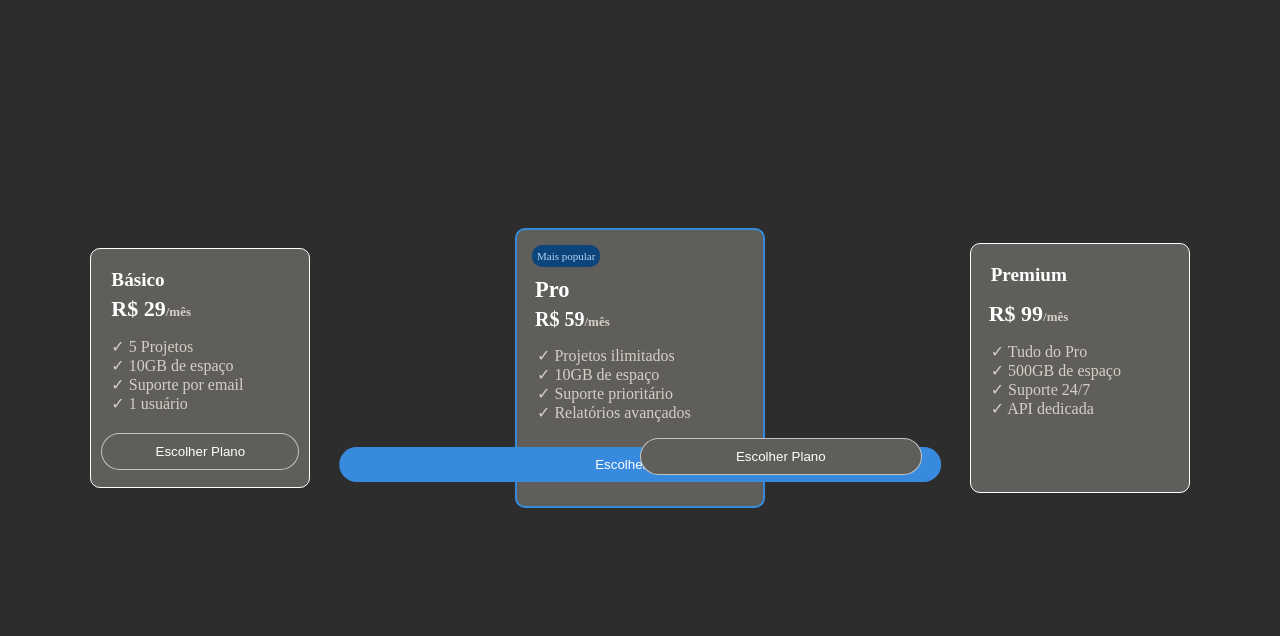
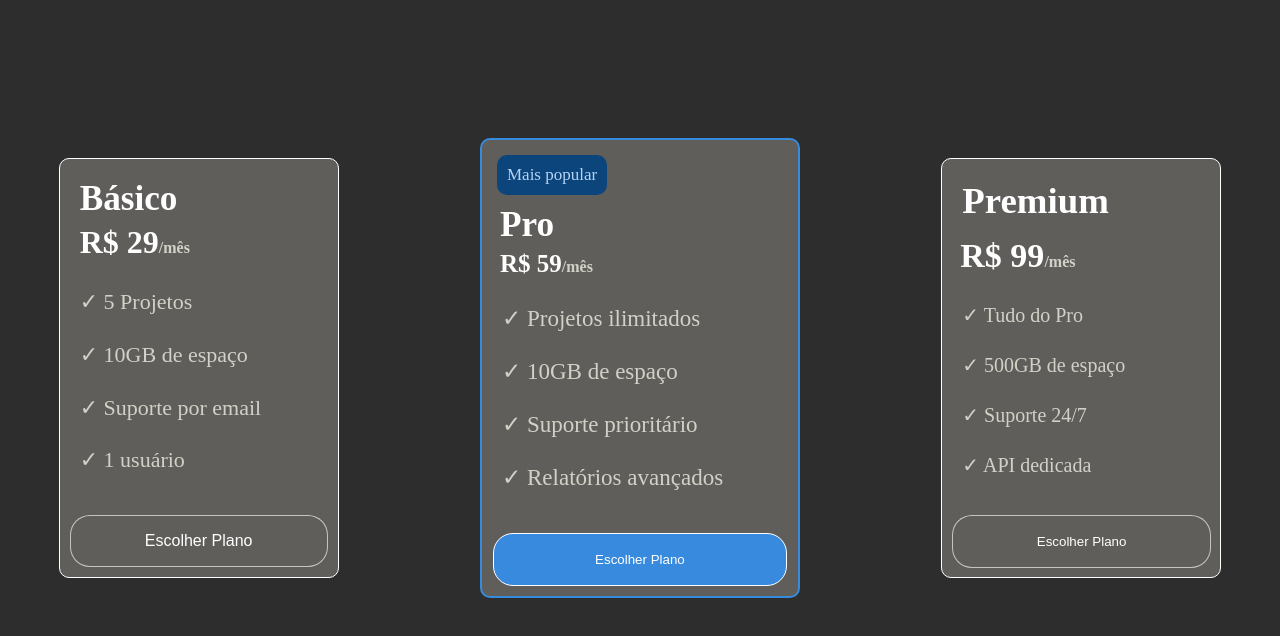
Before and after one commit to SamuelMoura17/Projeto_planos, a plain HTML site: page index.html in a window 1280 px wide. Drawn offline with Linux system fonts and the light colour scheme.

Commit message:
Update style.css

```diff
--- a/estilos/style.css
+++ b/estilos/style.css
@@ -88,7 +88,7 @@ span{
 
     color: var(---Cinza_Borda);
 
-    font-size: 13px;
+    font-size: 16px;
 
 }
 
@@ -96,8 +96,8 @@ section#basico{
 
     padding: 10px;
 
-    width: 220px;
-    height: 240px;
+    width: 280px;
+    height: 420px;
 
     border-radius: 10px;
     border: 1px solid var(---Branco);
@@ -110,7 +110,7 @@ h1#text1{
 
     color: var(---Branco);
 
-    font-size: 1.2rem;
+    font-size: 2.2rem;
     font-weight: bolder;
 
     margin: 10px 0px 5px 10px;
@@ -123,7 +123,7 @@ h2#preç1{
 
     margin: 0px 0px 5px 10px;
 
-    font-size: 22px;
+    font-size: 32px;
 
 }
 
@@ -132,9 +132,13 @@ ul#cont1{
     list-style-type: none;
 
     padding: 10px;
-    margin: 5px 0px 5px 0px;
+    margin: 5px 0px 8px 0px;
 
     color: var(---Cinza_Borda);
+
+    font-size: 22px;
+
+    line-height: 2.4;
 
 }
 
@@ -145,8 +149,10 @@ button#buton1{
 
     text-align: center;
 
-    padding: 10px;
-    margin-top: 5px;
+    font-size: 16px;
+
+    padding: 16px;
+    margin-top: 10px;
 
     border-radius: 20px;
     border: 1px solid rgba(255, 255, 255, 0.637);
@@ -157,8 +163,8 @@ button#buton1{
 
 section#pro{
 
-    width: 250px;
-    height: 280px;
+    width: 320px;
+    height: 460px;
 
     border-radius: 10px;
     border: 2px solid var(---Azul_Destaque);
@@ -172,10 +178,10 @@ span#popu{
     background-color: var(---Azul_Badge_Fundo);
     color: var(---Azul_Badge_Texto);
 
-    padding: 5px;
+    padding: 10px;
     margin: 15px 0px 0px 15px;
 
-    font-size: 11px;
+    font-size: 17px;
 
     border-radius: 10px;
 
@@ -185,7 +191,7 @@ h1#text2{
 
     color: var(---Branco);
 
-    font-size: 1.4rem;
+    font-size: 2.2rem;
     font-weight: bolder;
 
     margin: 10px 0px 5px 18px;
@@ -199,7 +205,7 @@ h2#preç2{
 
     margin: 0px 0px 5px 18px;
 
-    font-size: 20px;
+    font-size: 25px;
 
 }
 
@@ -207,10 +213,14 @@ ul#cont2{
 
     list-style-type: none;
 
-    padding: 5px 0px 15px 10px;
+    padding: 5px 0px 18px 10px;
     margin: 10px;
 
     color: var(---Cinza_Borda);
+
+    font-size: 23px;
+
+    line-height: 2.3;
 
 }
 
@@ -221,26 +231,20 @@ button#buton2{
 
     text-align: center;
 
-    margin-bottom: 10px;
-    padding: 10px;
+    padding: 18px;
+    margin-left: 11px;
 
     border-radius: 20px;
-    border: none;
+    border: 1px solid white;
 
-    width: 47%;
-
-    position: absolute;
-
-    left: 50%;
-
-    transform: translateX(-50%);
+    width: 93%;
 
 }
 
 section#premium{
 
-    width: 220px;
-    height: 250px;
+    width: 280px;
+    height: 420px;
 
     border-radius: 10px;
     border: 1px solid var(---Branco);
@@ -253,7 +257,7 @@ h1#text3{
 
     padding: 10px;
 
-    font-size: 1.2rem;
+    font-size: 2.3rem;
     font-weight: bolder;
 
     margin: 10px 0px 5px 10px;
@@ -266,7 +270,7 @@ h2#preç3{
 
     margin: 0px 0px 5px 18px;
 
-    font-size: 22px;
+    font-size: 34px;
 
 }
 
@@ -275,9 +279,13 @@ ul#cont3{
     list-style-type: none;
 
     padding: 10px;
-    margin: 5px 0px 10px 10px;
+    margin: 5px 0px 15px 10px;
 
     color: var(---Cinza_Borda);
+
+    font-size: 20px;
+
+    line-height: 2.5;
 
 }
 
@@ -288,18 +296,12 @@ button#buton3{
 
     text-align: center;
 
-    padding: 10px;
-    margin-bottom: 10px;
+    padding: 18px;
+    margin-left: 10px;
 
     border-radius: 20px;
     border: 1px solid rgba(255, 255, 255, 0.637);
 
-    width: 22%;
-
-    position: absolute;
-
-    left: 50%;
-
-    transform: translateX(-0%);
+    width: 93%;
 
 }
```
